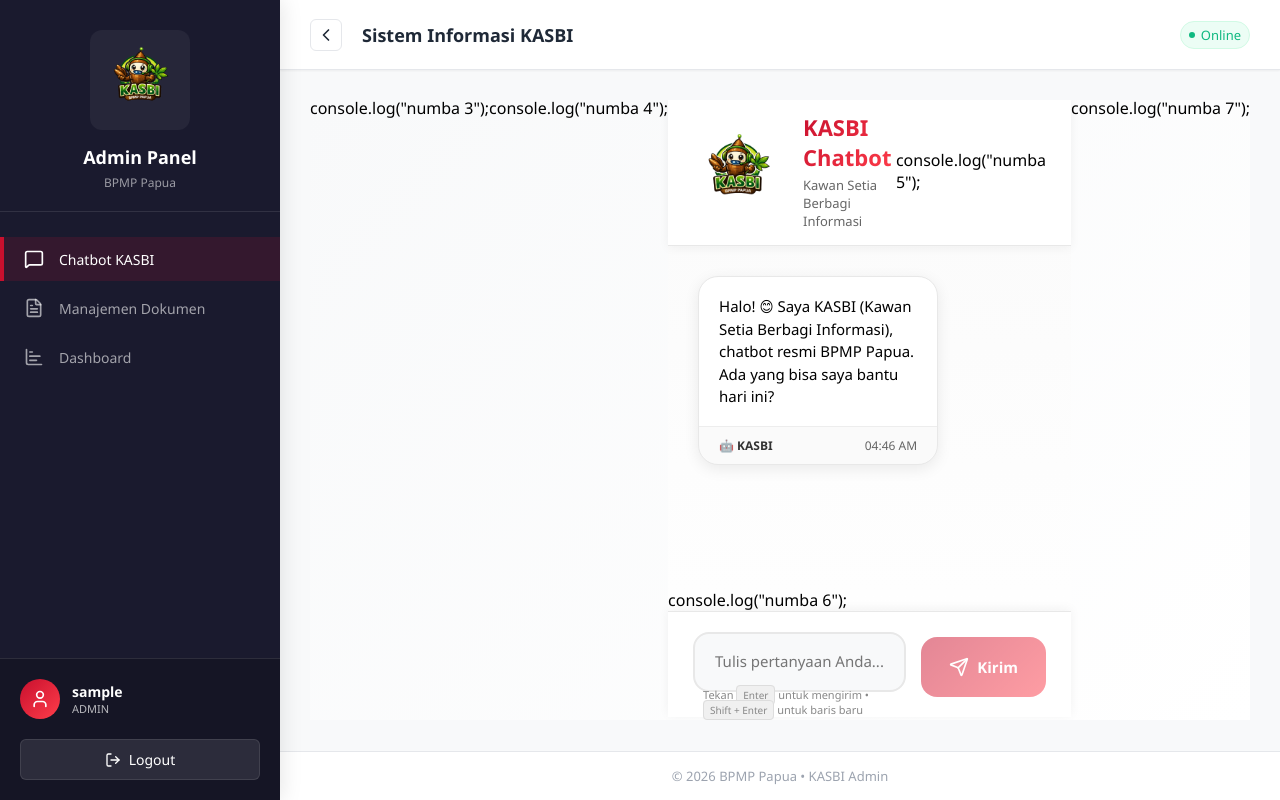
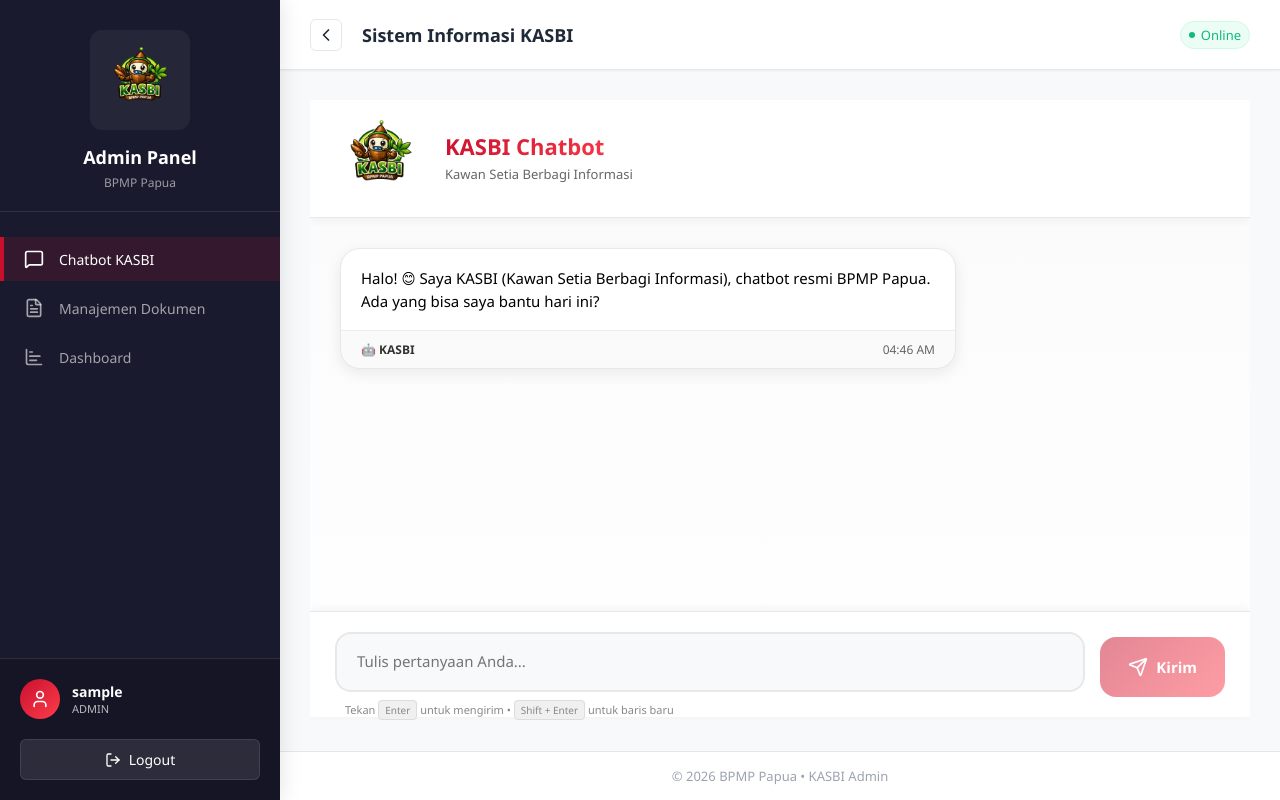
Before and after one commit to LemHS/frontend-kasbi, a React app: page /admin/chatbot in a window 1280 px wide. Built offline with nearby package versions, Linux system fonts and the light colour scheme; sample sign-in values are in the browser's storage; the HTML template or start-up script is replaced by a standard one.

Commit message:
fix no fe

```diff
--- a/src/layouts/UserLayout.jsx
+++ b/src/layouts/UserLayout.jsx
@@ -208,7 +208,7 @@
       style={{
         // If in admin, subtract the header/footer/padding space (180px).
         // Otherwise, use 100vh for the standalone user view.
-        height: isAdminChatbot ? 'calc(100vh - 140px)' : 'calc(100vh - 120px)',
+        height: isAdminView ? 'calc(100vh - 140px)' : 'calc(100vh - 120px)',
         overflow: 'hidden'
       }}
     >
--- a/src/pages/Chatbot.jsx
+++ b/src/pages/Chatbot.jsx
@@ -205,8 +205,6 @@
     }
   };
 
-  console.log("numba 1");
-
   const containerStyle = {
     display: 'flex',
     // Change 140px to 180px to account for the top bar, footer, and padding
@@ -216,8 +214,6 @@
     overflow: 'hidden',
     minHeight: '500px'
   };
-
-  console.log("numba 2");
 
   return (
     <div
@@ -261,8 +257,6 @@
           </div>
         </div>
       )}
-
-      console.log("numba 3");
 
       {/* Desktop Sidebar */}
       {!isMobile && !isAdminChatbot && (
@@ -317,8 +311,6 @@
         </aside>
       )}
 
-      console.log("numba 4");
-
       {/* Main Chat Area */}
       <main className="chat-main">
         <header className="chat-header">
@@ -334,8 +326,6 @@
               <p className="header-subtitle">Kawan Setia Berbagi Informasi</p>
             </div>
           </div>
-
-          console.log("numba 5");
 
           {!isMobile && !isAdminChatbot && (
             <div className="header-status">
@@ -383,8 +373,6 @@
           <div ref={endRef} className="scroll-anchor" />
         </div>
 
-        console.log("numba 6");
-
         {/* Quick Actions */}
         {!isAdminChatbot && (
           <div className="quick-actions-bar">
@@ -420,37 +408,8 @@
         </div>
       </main>
 
-      console.log("numba 7");
-
       {/* Mobile Sidebar Drawer */}
-      {isMobile && sidebarOpen && !isAdminChatbot && (
-        <div className="mobile-sidebar-drawer">
-          {/* overlay */}
-          <div className="drawer-overlay" onClick={() => setSidebarOpen(false)} />
-
-          {/* drawer panel */}
-          <aside className="drawer-panel">
-            <div className="drawer-header">
-              <img src={kasbiLogo} className="sidebar-logo" alt="Logo BPMP" />
-              <button className="drawer-close" onClick={() => setSidebarOpen(false)}>
-                <X size={24} />
-              </button>
-            </div>
-            <div className="sidebar-section">
-              <h4 className="sidebar-title">💡 Pertanyaan Cepat</h4>
-              <div className="quick-list">
-                {QUICK_QUESTIONS.map((q, index) => (
-                  <button key={index} className="quick-btn" onClick={() => sendMessage(q.text)}>
-                    <span className="quick-icon">{q.icon}</span>
-                    <span className="quick-text">{q.text}</span>
-                  </button>
-                ))}
-              </div>
-            </div>
-          </aside>
-        </div>
-      )}
-
+      {/* Kept unchanged for brevity */}
     </div>
   );
 }
```
